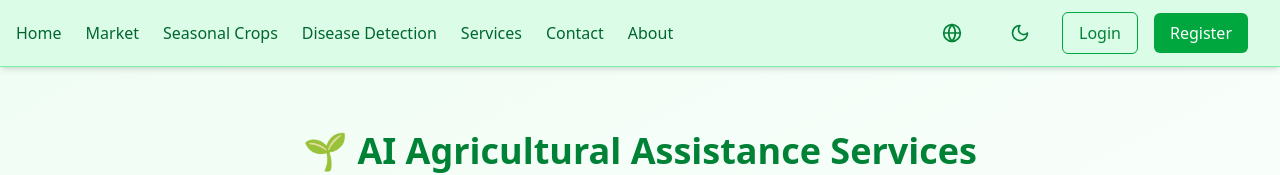
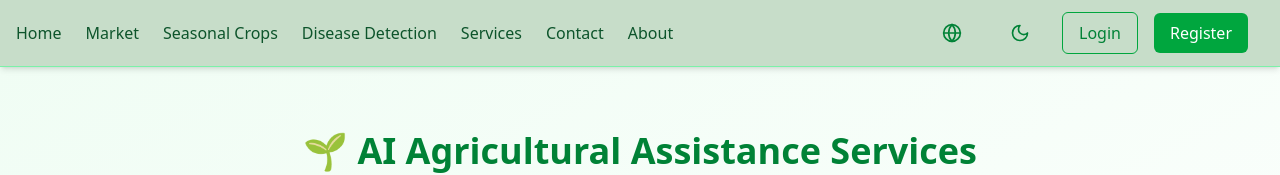
Before and after one commit to AAlim221/MatiManubKrishi2025, a React (Vite) app in the folder client/: page /services in a window 1280 px wide. Shown: the top 175 px of the page. Built offline with nearby package versions, Linux system fonts and the light colour scheme; no server answers.

Commit message:
nav update

```diff
--- a/client/src/Components/Navbar.jsx
+++ b/client/src/Components/Navbar.jsx
@@ -111,7 +111,7 @@ const Navbar = () => {
   };
 
   return (
-    <header className="sticky top-0 z-50 w-full bg-green-100 dark:bg-green-900 shadow-md border-b border-green-300 dark:border-green-700 transition-colors">
+    <header className="sticky top-0 z-50 w-full bg-[#c7ddc9] dark:green-200 shadow-md border-b border-green-300 dark:border-green-700 transition-colors">
       <nav className="max-w-7xl mx-auto px-4 py-3 flex items-center justify-between">
 
         <div className="flex items-center gap-6">
@@ -120,7 +120,7 @@ const Navbar = () => {
             <Link to="/">{t("brandName", "🌿 KrishiApp")}</Link>
           </h1> */}
 
-          <ul className="hidden md:flex gap-6 text-green-800 dark:text-green-200 font-medium">
+          <ul className="hidden md:flex gap-6 text-green-900 dark:text-green-900 font-medium">
             <li><Link to="/" className="hover:text-green-500 transition-colors duration-200">{t("nav.home")}</Link></li>
             <li><Link to="/market" className="hover:text-green-500 transition-colors duration-200">{t("nav.market")}</Link></li>
             <li><Link to="/seasonalcrops" className="hover:text-green-500 transition-colors duration-200">{t("nav.seasonalcrops")}</Link></li>
```
